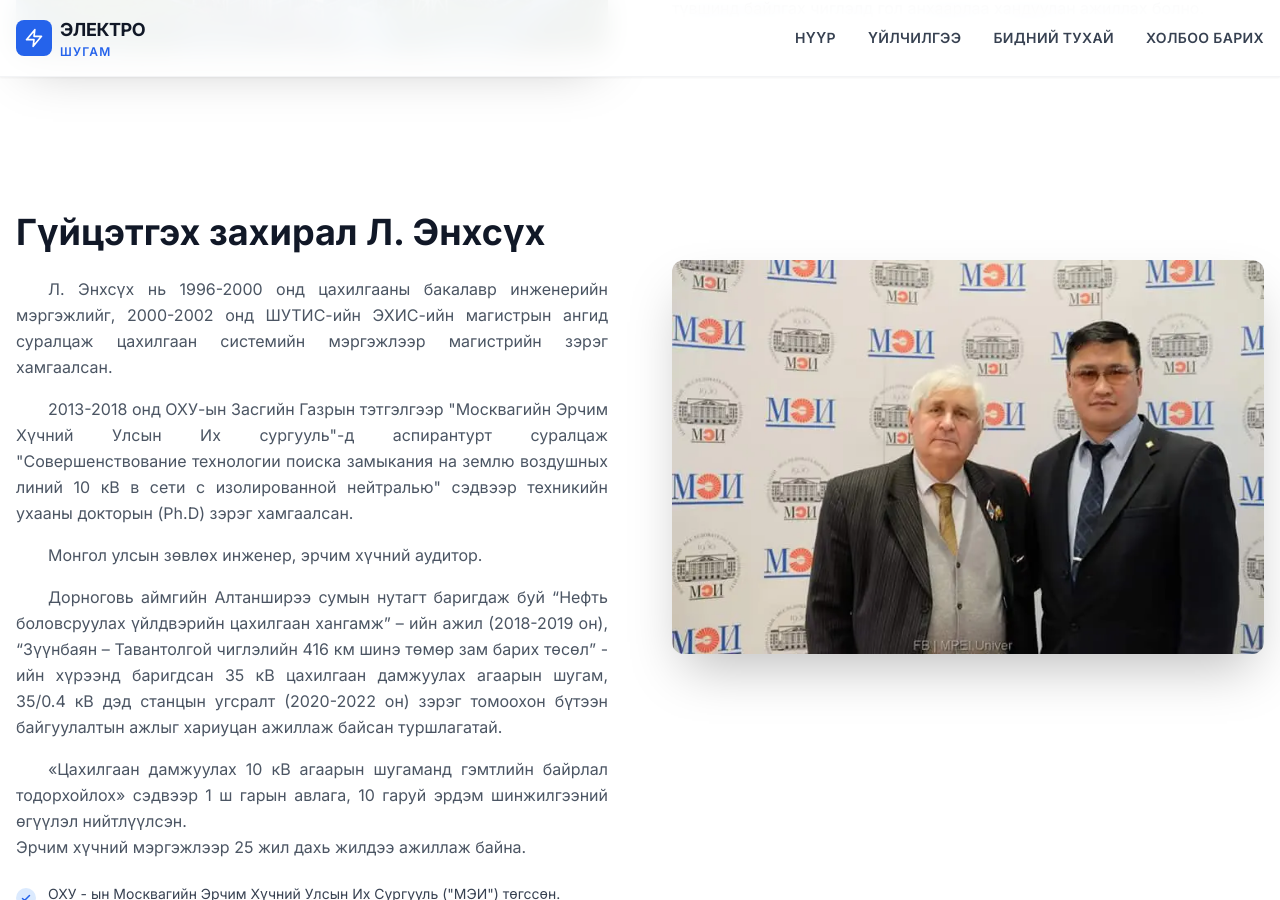
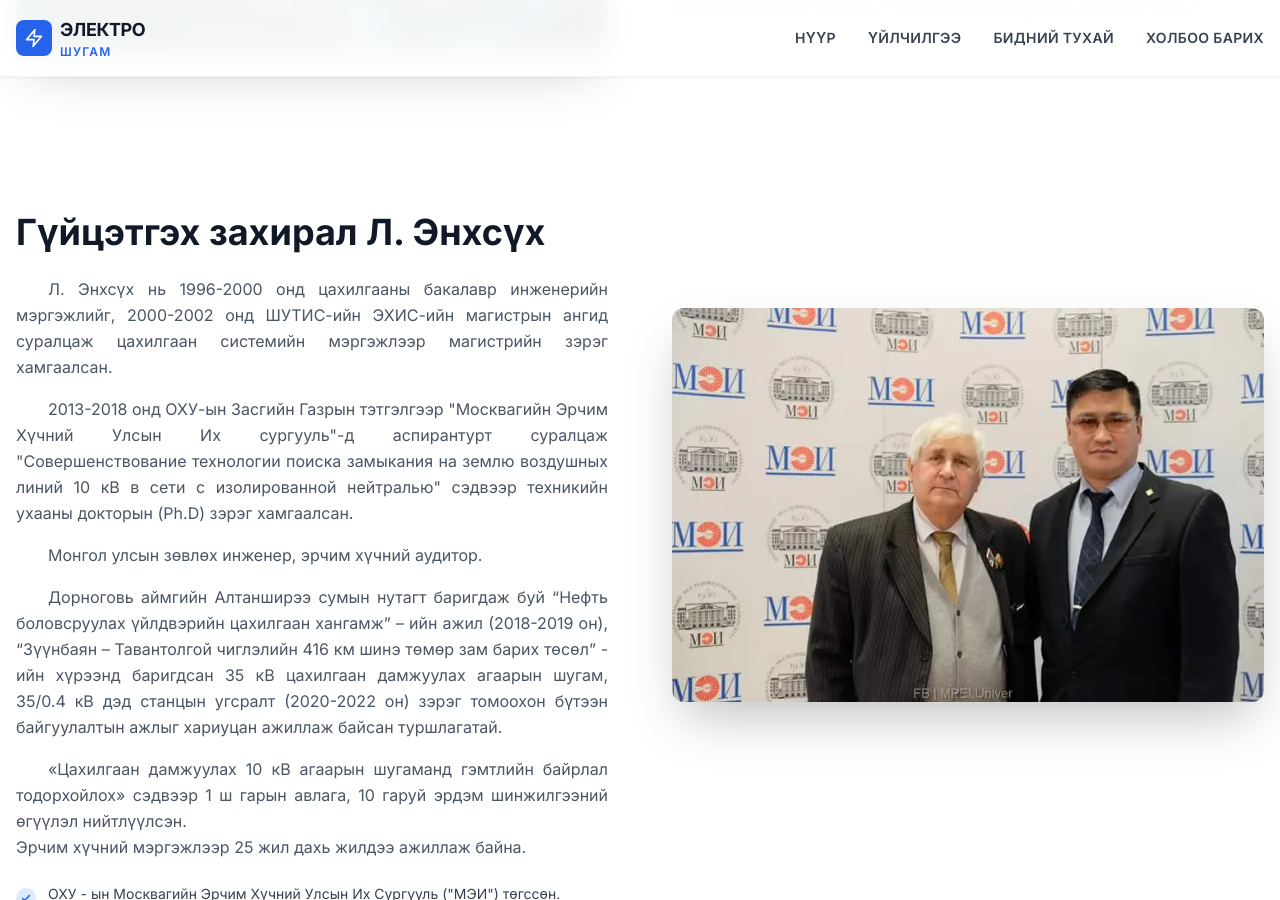
Before and after one commit to electroshugam/electroshugam_web_new, a Jekyll site: the page built from about.html, in a window 1280 px wide and 900 px high, scrolled down 3094 px. Built offline with Jekyll 4.4.1, drawn with Linux system fonts in a browser that asks for light colours; nearby versions of some CDN libraries.

Commit message:
fig update

```diff
--- a/about.html
+++ b/about.html
@@ -169,7 +169,7 @@ body_class: ""
   <div class="container mx-auto px-4">
     <div class="grid md:grid-cols-2 gap-12 lg:gap-16 items-start">
       <div class="md:order-2">
-        <div class="relative mt-12">
+        <div class="relative mt-24">
           <div class="absolute -inset-4 bg-blue-100/50 rounded-2xl -z-10 transform rotate-2"></div>
           <div class="relative rounded-xl overflow-hidden shadow-2xl mt-12">
             <img src="{{ '/media/ceo_pic.webp' | relative_url }}" alt="Л. Энхсүх" class="w-full h-auto">
```
